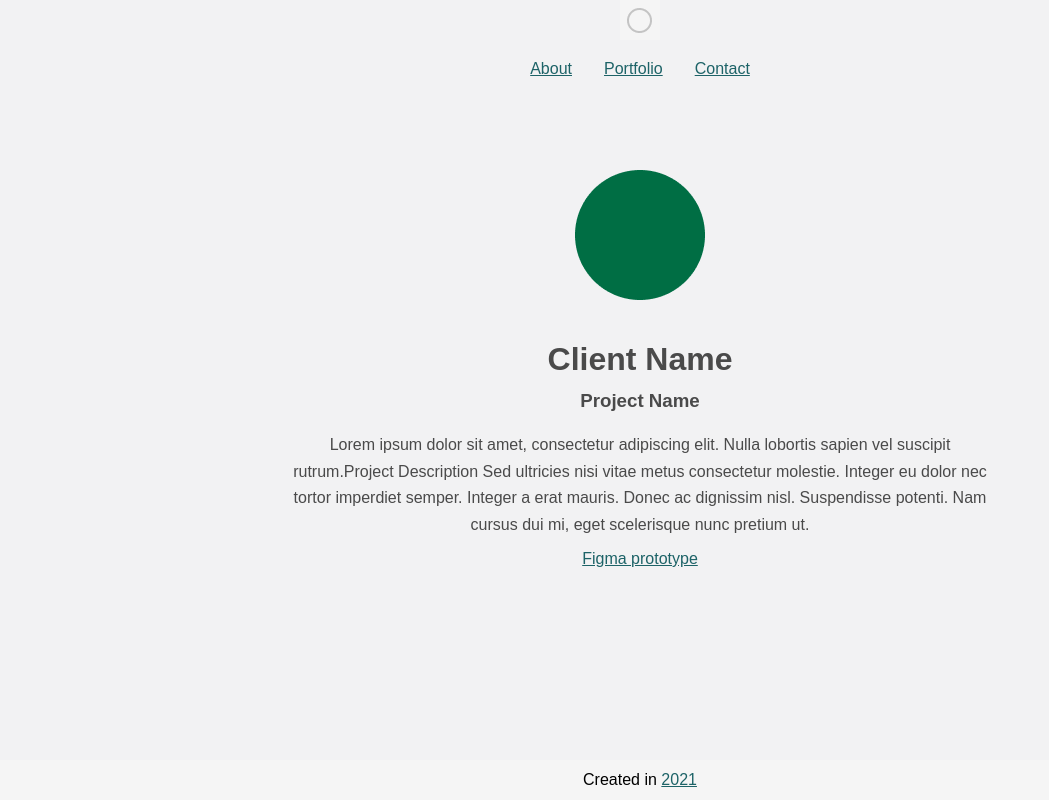
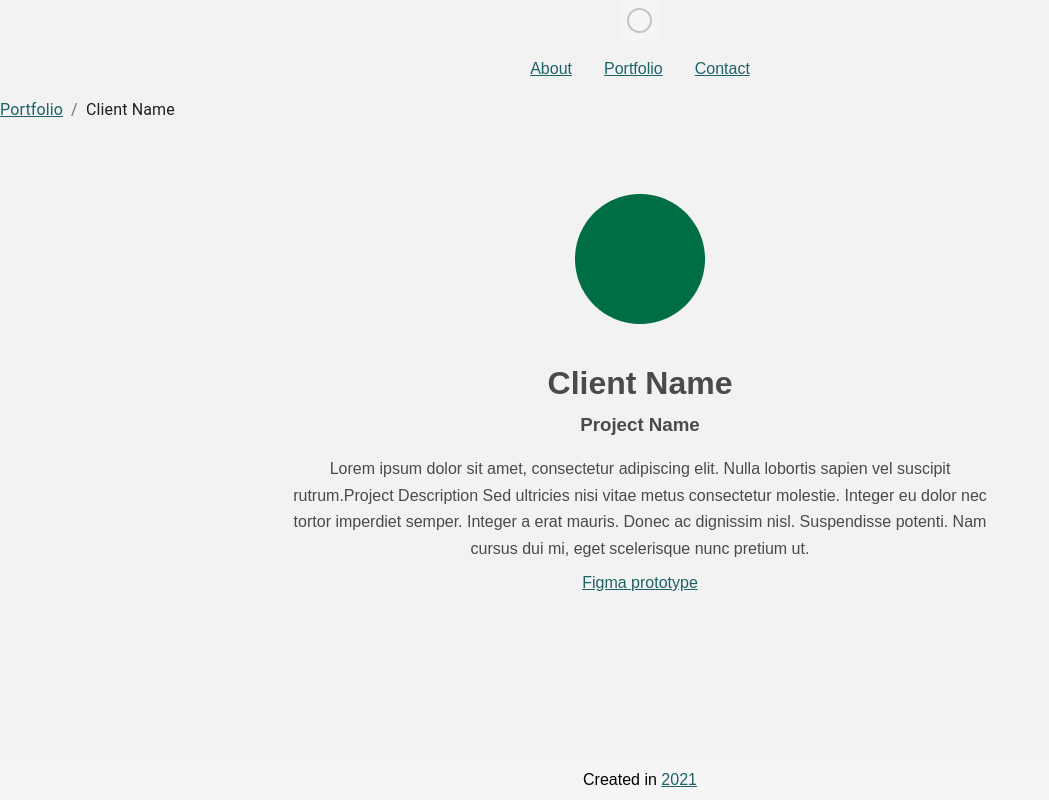
Before and after one commit to BrandonHumphry/Components, a React (Create React App) app: page /client1 in a window 1280 px wide. Shown: the whole page, without its empty margins (0-1049 px from the left). Built offline with nearby package versions, Linux system fonts and the light colour scheme.

Commit message:
setup Breadcrumbs from MaterialUI with Link from React Router for portfolio pages to give user a clear path back

```diff
--- a/src/Components/Card/Card.js
+++ b/src/Components/Card/Card.js
@@ -9,6 +9,7 @@ const Card = props => {
         <Link to={linkTo}>
           <img className="cardImage" src={image} alt="" />
         </Link>
+
         <div className="cardText">
           <h2 className="cardTitle">{title}</h2>
           <p className="cardCompany">{company}</p>
--- a/src/pages/Clients/Client1/Client1.js
+++ b/src/pages/Clients/Client1/Client1.js
@@ -1,9 +1,25 @@
 import SelectedClient from "../../../Components/SelectedClient/SelectedClient";
 import Icon from "./icon.png";
+import Typography from "@material-ui/core/Typography";
+import Breadcrumbs from "@material-ui/core/Breadcrumbs";
+import { Link } from "react-router-dom";
+
+function handleClick(event) {
+  event.preventDefault();
+  console.info("You clicked a breadcrumb.");
+}
 
 function Client1() {
   return (
     <div>
+      <Breadcrumbs aria-label="breadcrumb">
+        {/* <Link to="/portfolio" color="inherit" onClick={handleClick}>
+          Portfolio
+        </Link> */}
+
+        <Link to="/portfolio">Portfolio</Link>
+        <Typography color="textPrimary">Client Name</Typography>
+      </Breadcrumbs>
       <SelectedClient
         image={Icon}
         clientName="Client Name"
```
